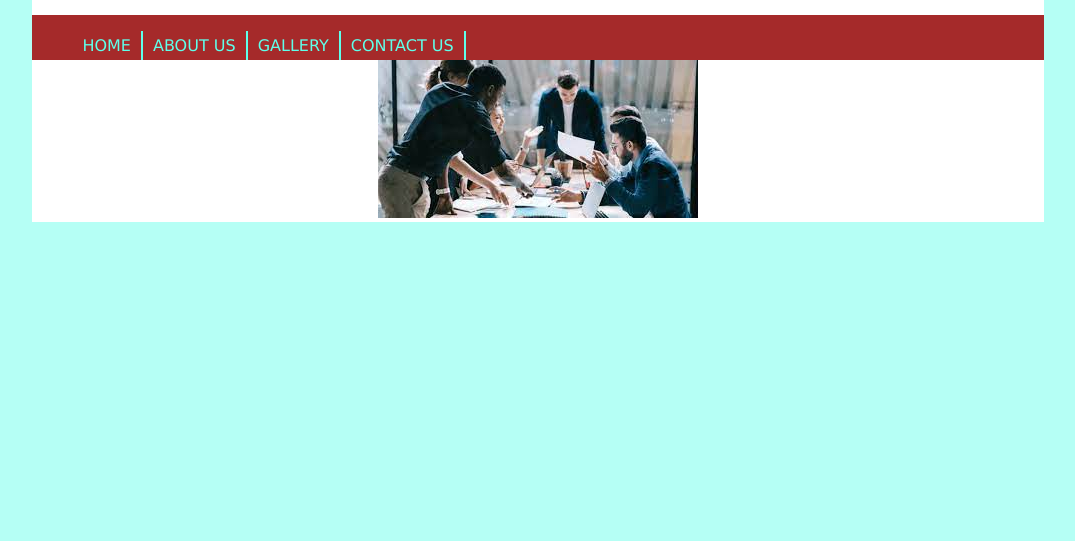
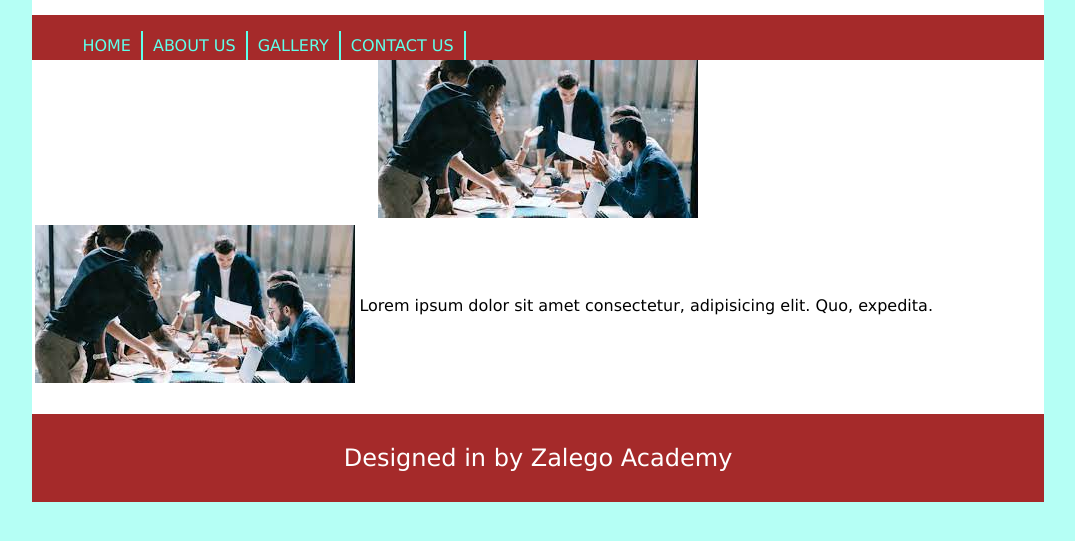
Before and after one commit to mocohdee/Deeshansproject, a plain HTML site: page index.html in a window 1280 px wide. Shown: the part 105-646 px from the top of the page, without its empty margins (102-1177 px from the left). Drawn offline with Linux system fonts and the light colour scheme.

Commit message:
added credits

```diff
--- a/index.html
+++ b/index.html
@@ -18,6 +18,26 @@
             </div>
             <img src="images/4.jpg" alt="Header image">
 
+            <table>
+                <tr>
+                    <td>
+                        <img src="images/4.jpg" alt="Header image">
+
+                    </td>
+                    <td>
+                        <p>
+                            Lorem ipsum dolor sit amet consectetur, adipisicing elit. Quo, expedita.
+
+                        </p>
+                    </td>
+                </tr>
+            </table>
+            <p class="credits">
+                Designed in <i class="fa fa-heart"></i> by Zalego Academy
+            </p>
+
+
+
         </div>
     </body>
 </html>
--- a/style.css
+++ b/style.css
@@ -49,3 +49,22 @@ h1.title:hover{
     width: 100%;
     height: 50vh;
 }
+.table-img{
+    height: 500px;
+    width: 400px;
+}
+.table-img:hover{
+    opacity: 5;
+    transform: scale(1.005);
+    transition: ease-in 2s;
+}
+.credits{
+    background-color: brown;
+    padding: 30px;
+    color: white;
+    font-size: 24px;
+}
+.credits:hover{
+    transform: rotate(15deg);
+    transition: ease-in-out 10ms;
+}
```
